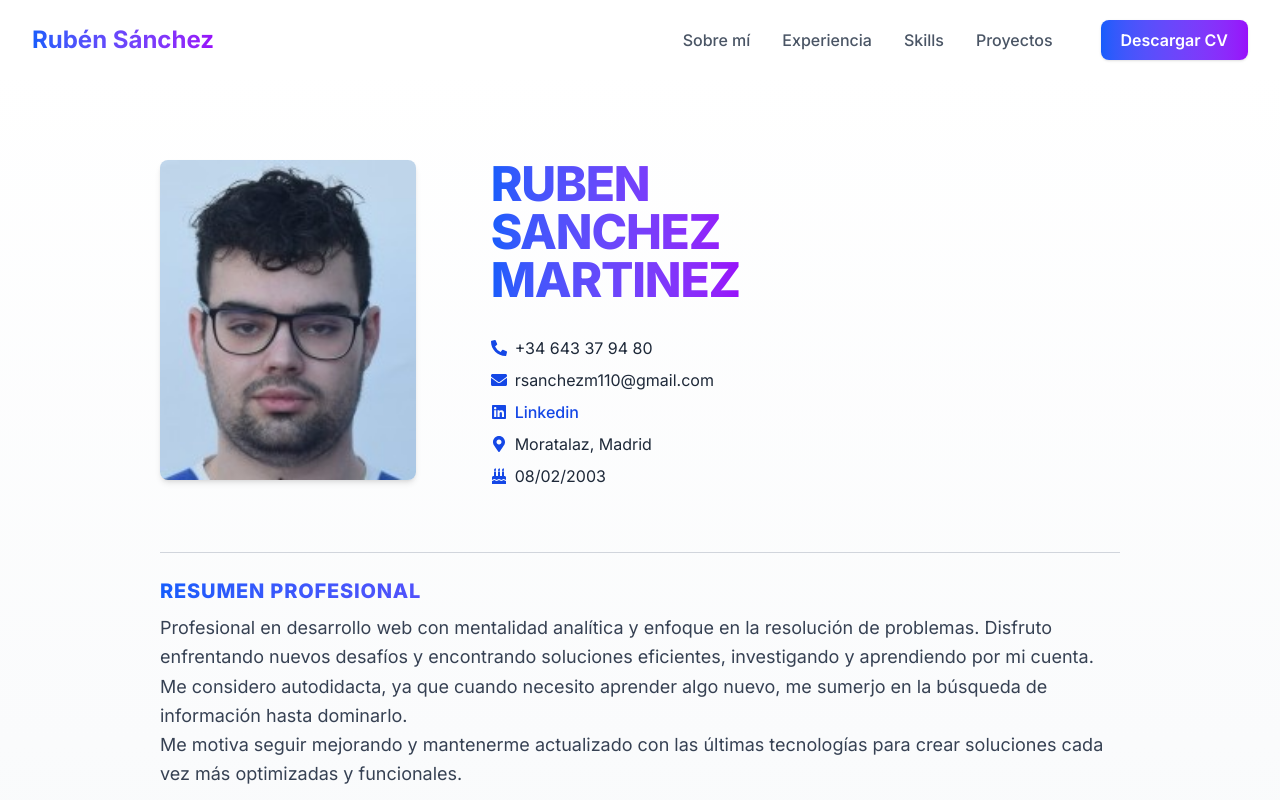
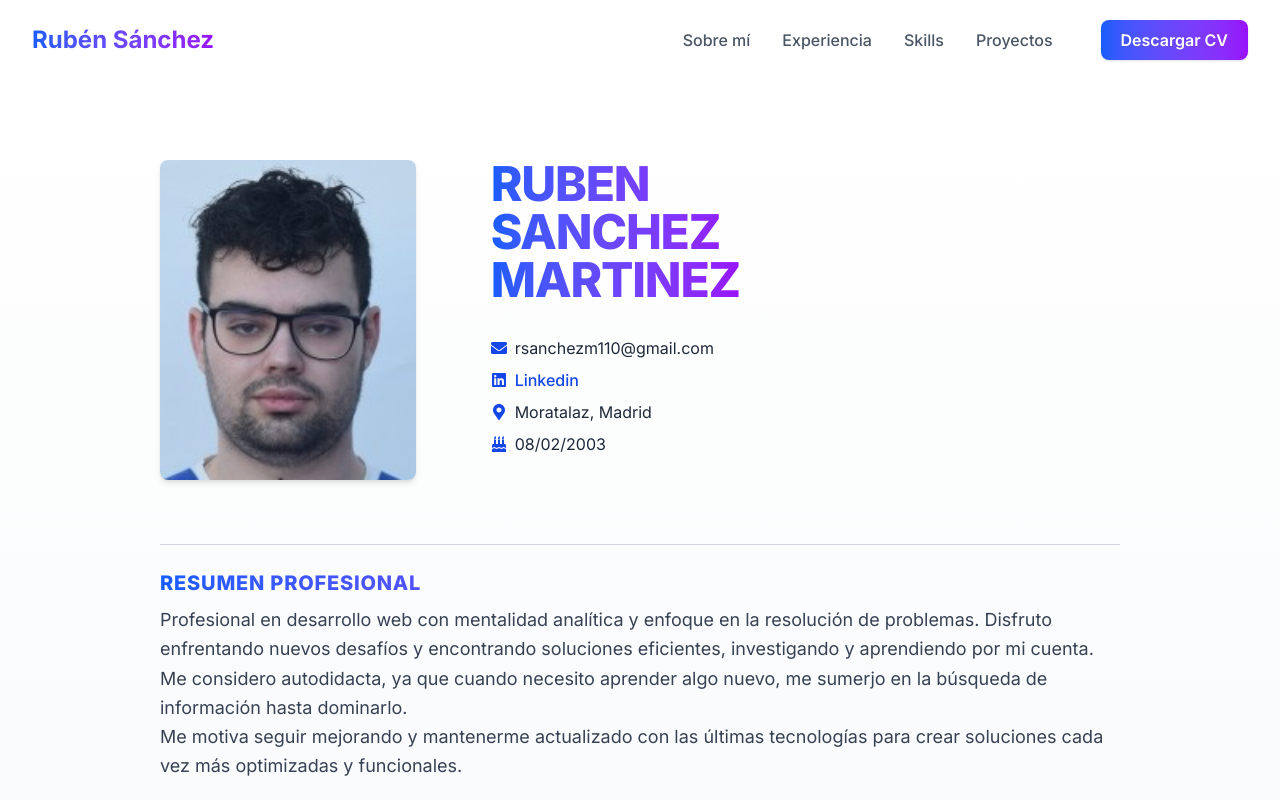
Before and after one commit to NxtZeus/Portfolio, a Next.js app: page / in a window 1280 px wide. Shown: the top 800 px of the page. Built offline with nearby package versions, Linux system fonts and the light colour scheme.

Commit message:
Actualizar About.tsx

```diff
--- a/app/components/About.tsx
+++ b/app/components/About.tsx
@@ -29,10 +29,6 @@ export default function About() {
               <span className="block">MARTINEZ</span>
             </h1>
             <div className="mt-6 space-y-2 text-gray-800 text-base text-center md:text-left w-full">
-              <div className="flex items-center gap-2 justify-center md:justify-start">
-                <FaPhoneAlt className="text-blue-700" />
-                <span>+34 643 37 94 80</span>
-              </div>
               <div className="flex items-center gap-2 justify-center md:justify-start">
                 <FaEnvelope className="text-blue-700" />
                 <span>rsanchezm110@gmail.com</span>
```
